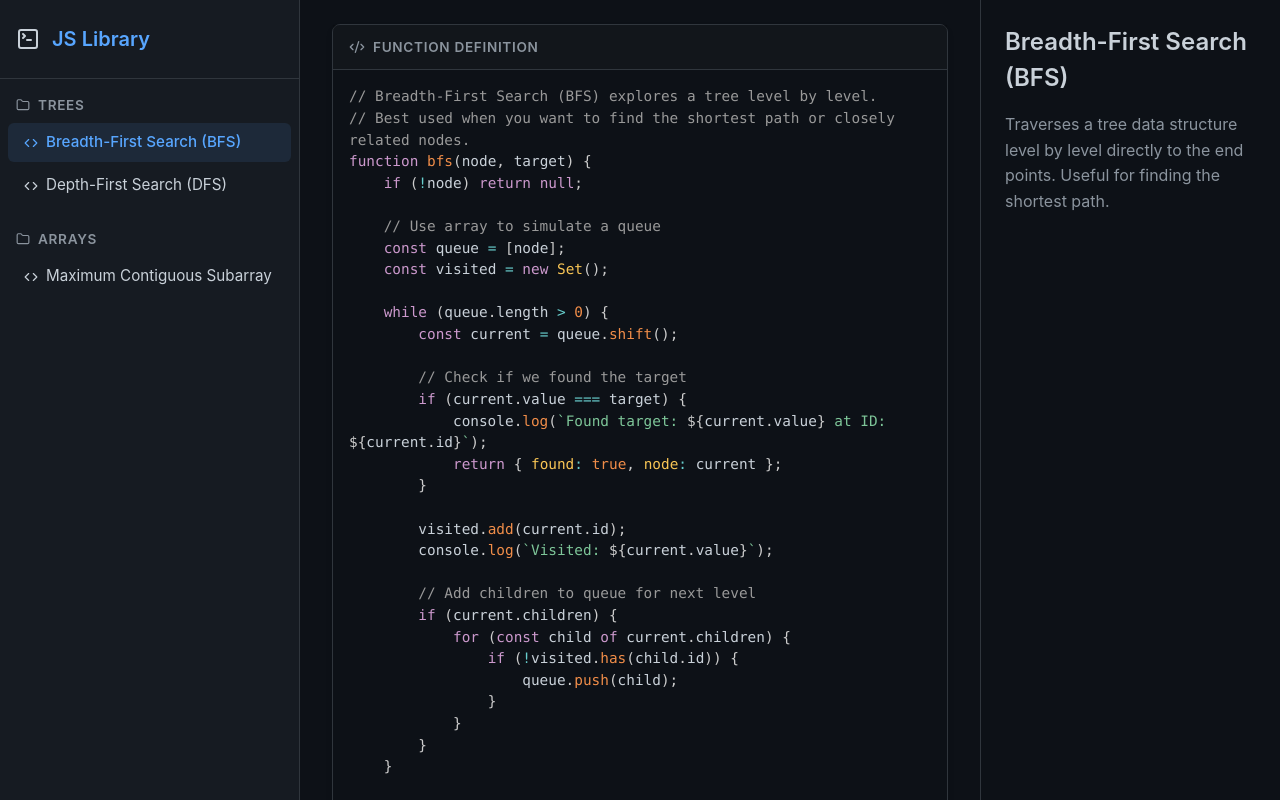
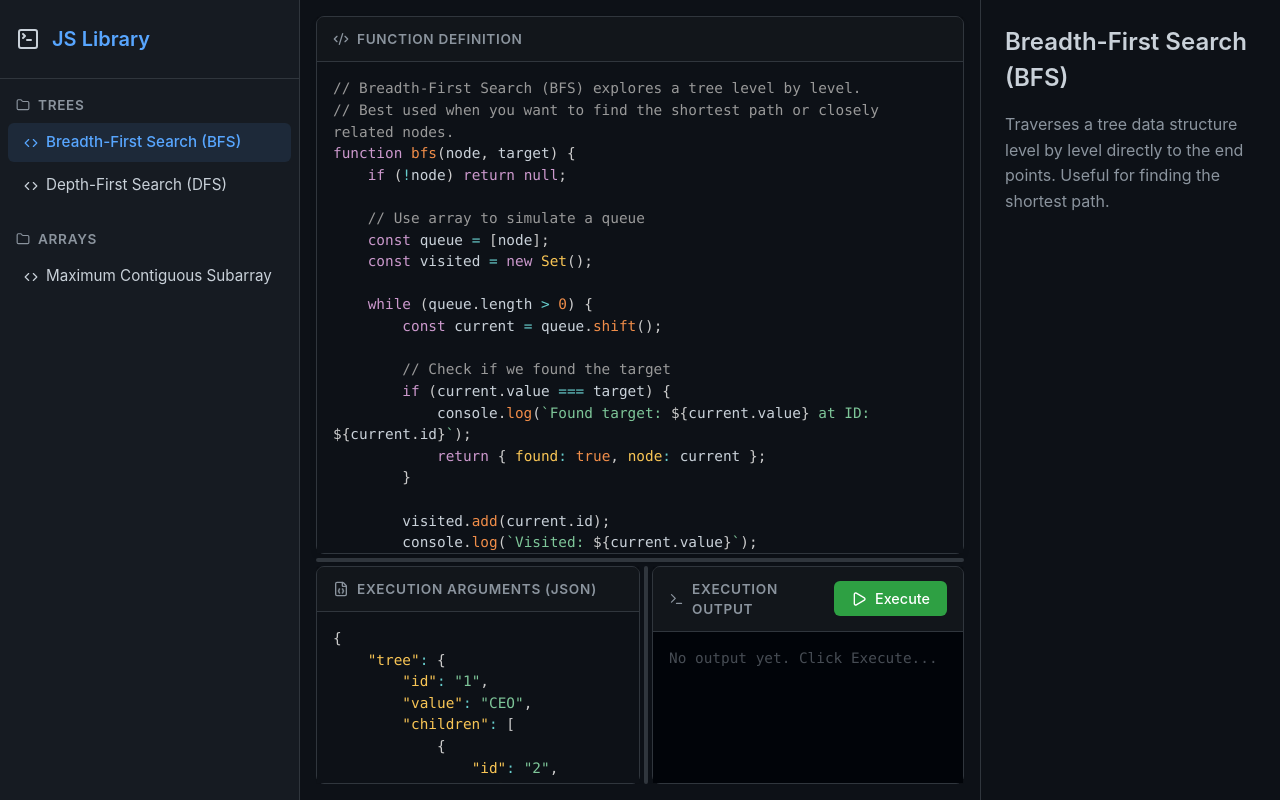
Before and after one commit to AMilburn/code-library, a React (Vite) app: page / in a window 1280 px wide. Built offline with nearby package versions, Linux system fonts and the light colour scheme.

Commit message:
Updating EditorPanel layout

```diff
--- a/src/App.css
+++ b/src/App.css
@@ -107,9 +107,40 @@
   flex: 1;
   display: flex;
   flex-direction: column;
-  padding: 1.5rem 2rem;
-  gap: 1.5rem;
-  overflow-y: auto;
+  padding: 1rem;
+  overflow: hidden;
+  /* Important for resizable panels */
+}
+
+/* Resizer Styles */
+.resizer-v {
+  height: 4px;
+  margin: 4px 0;
+  cursor: row-resize;
+  background-color: var(--border-color);
+  border-radius: 2px;
+  transition: background-color 0.2s;
+  flex-shrink: 0;
+}
+
+.resizer-v:hover,
+.resizer-v.active {
+  background-color: var(--accent-color);
+}
+
+.resizer-h {
+  width: 4px;
+  margin: 0 4px;
+  cursor: col-resize;
+  background-color: var(--border-color);
+  border-radius: 2px;
+  transition: background-color 0.2s;
+  flex-shrink: 0;
+}
+
+.resizer-h:hover,
+.resizer-h.active {
+  background-color: var(--accent-color);
 }
 
 /* Panel Styles */
@@ -145,24 +176,21 @@
 .code-editor {
   flex: 1;
   width: 100%;
-  min-height: 200px;
   background-color: #0d1117;
   color: var(--text-primary);
   border: none;
-  padding: 1rem;
   font-family: var(--font-mono);
   font-size: 0.9rem;
   line-height: 1.5;
-  resize: vertical;
   outline: none;
+  position: relative;
 }
 
-.code-editor:focus {
-  border-left: 2px solid var(--accent-color);
+.code-editor:focus-within {
+  box-shadow: inset 2px 0 0 var(--accent-color);
 }
 
 .arguments-editor {
-  min-height: 100px;
   flex: 1;
 }
 
--- a/src/components/EditorPanel.jsx
+++ b/src/components/EditorPanel.jsx
@@ -11,6 +11,56 @@ const EditorPanel = ({ snippet }) => {
     const [args, setArgs] = useState('');
     const [output, setOutput] = useState('');
     const [status, setStatus] = useState('idle'); // idle, success, error
+
+    // Panel resizing state
+    const [verticalSplit, setVerticalSplit] = useState(70); // percentage (top panel)
+    const [bottomSplit, setBottomSplit] = useState(50); // percentage (horizontal split)
+    const [isResizingTop, setIsResizingTop] = useState(false);
+    const [isResizingBottom, setIsResizingBottom] = useState(false);
+
+    useEffect(() => {
+        const handleMouseMove = (e) => {
+            if (isResizingTop) {
+                const workspace = document.querySelector('.workspace');
+                if (workspace) {
+                    const rect = workspace.getBoundingClientRect();
+                    const newHeight = e.clientY - rect.top;
+                    const percentage = (newHeight / rect.height) * 100;
+                    // Clamp percentage
+                    setVerticalSplit(Math.max(20, Math.min(percentage, 80)));
+                }
+            } else if (isResizingBottom) {
+                const bottomContainer = document.querySelector('.bottom-panels');
+                if (bottomContainer) {
+                    const rect = bottomContainer.getBoundingClientRect();
+                    const newWidth = e.clientX - rect.left;
+                    const percentage = (newWidth / rect.width) * 100;
+                    // Clamp split
+                    setBottomSplit(Math.max(20, Math.min(percentage, 80)));
+                }
+            }
+        };
+
+        const handleMouseUp = () => {
+            setIsResizingTop(false);
+            setIsResizingBottom(false);
+        };
+
+        if (isResizingTop || isResizingBottom) {
+            window.addEventListener('mousemove', handleMouseMove);
+            window.addEventListener('mouseup', handleMouseUp);
+            document.body.style.cursor = isResizingTop ? 'row-resize' : 'col-resize';
+            document.body.style.userSelect = 'none';
+        } else {
+            document.body.style.cursor = '';
+            document.body.style.userSelect = '';
+        }
+
+        return () => {
+            window.removeEventListener('mousemove', handleMouseMove);
+            window.removeEventListener('mouseup', handleMouseUp);
+        };
+    }, [isResizingTop, isResizingBottom]);
 
     // Reset local state when snippet changes
     useEffect(() => {
@@ -92,13 +142,12 @@ const EditorPanel = ({ snippet }) => {
 
     return (
         <div className="workspace">
-
             {/* Function Body Editor */}
-            <div className="panel">
+            <div className="panel" style={{ height: `${verticalSplit}%`, flexShrink: 0 }}>
                 <div className="panel-header">
                     <span className="panel-title"><Code2 size={16} /> Function Definition</span>
                 </div>
-                <div className="code-editor" style={{ overflow: 'auto', padding: 0 }}>
+                <div className="code-editor" style={{ height: 'calc(100% - 40px)', padding: 0, overflow: 'auto' }}>
                     <Editor
                         value={code}
                         onValueChange={code => setCode(code)}
@@ -107,7 +156,7 @@ const EditorPanel = ({ snippet }) => {
                         style={{
                             fontFamily: 'var(--font-mono)',
                             fontSize: '0.9rem',
-                            minHeight: '200px',
+                            minHeight: '100%',
                             width: '100%',
                             outline: 'none'
                         }}
@@ -115,13 +164,18 @@ const EditorPanel = ({ snippet }) => {
                 </div>
             </div>
 
-            <div className="flex gap-4">
+            <div
+                className={`resizer-v ${isResizingTop ? 'active' : ''}`}
+                onMouseDown={() => setIsResizingTop(true)}
+            />
+
+            <div className="bottom-panels flex flex-1 overflow-hidden" style={{ minHeight: 0 }}>
                 {/* Arguments Editor */}
-                <div className="panel flex-1">
+                <div className="panel" style={{ width: `${bottomSplit}%`, flexShrink: 0 }}>
                     <div className="panel-header">
                         <span className="panel-title"><FileJson size={16} /> Execution Arguments (JSON)</span>
                     </div>
-                    <div className="code-editor arguments-editor" style={{ overflow: 'auto', padding: 0 }}>
+                    <div className="code-editor arguments-editor" style={{ height: 'calc(100% - 40px)', padding: 0, overflow: 'auto' }}>
                         <Editor
                             value={args}
                             onValueChange={args => setArgs(args)}
@@ -130,13 +184,18 @@ const EditorPanel = ({ snippet }) => {
                             style={{
                                 fontFamily: 'var(--font-mono)',
                                 fontSize: '0.9rem',
-                                minHeight: '100px',
+                                minHeight: '100%',
                                 width: '100%',
                                 outline: 'none'
                             }}
                         />
                     </div>
                 </div>
+
+                <div
+                    className={`resizer-h ${isResizingBottom ? 'active' : ''}`}
+                    onMouseDown={() => setIsResizingBottom(true)}
+                />
 
                 {/* Execution Controls & Output */}
                 <div className="panel flex-1">
@@ -153,7 +212,7 @@ const EditorPanel = ({ snippet }) => {
                         </div>
                     )}
 
-                    <div className="output-area">
+                    <div className="output-area" style={{ flex: 1, overflowY: 'auto' }}>
                         {output || <span style={{ color: 'var(--text-secondary)', opacity: 0.5 }}>No output yet. Click Execute...</span>}
                     </div>
                 </div>
```
